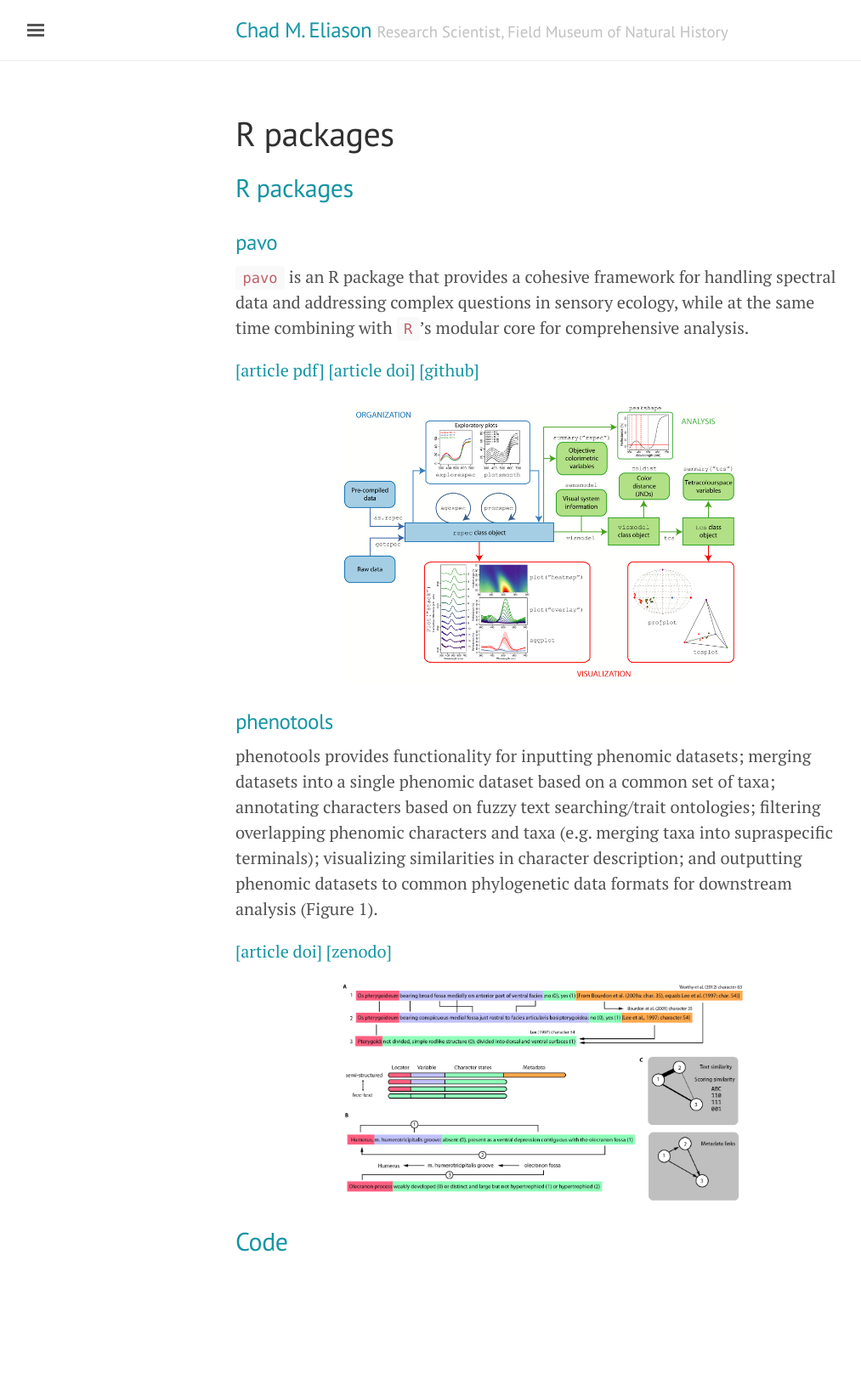
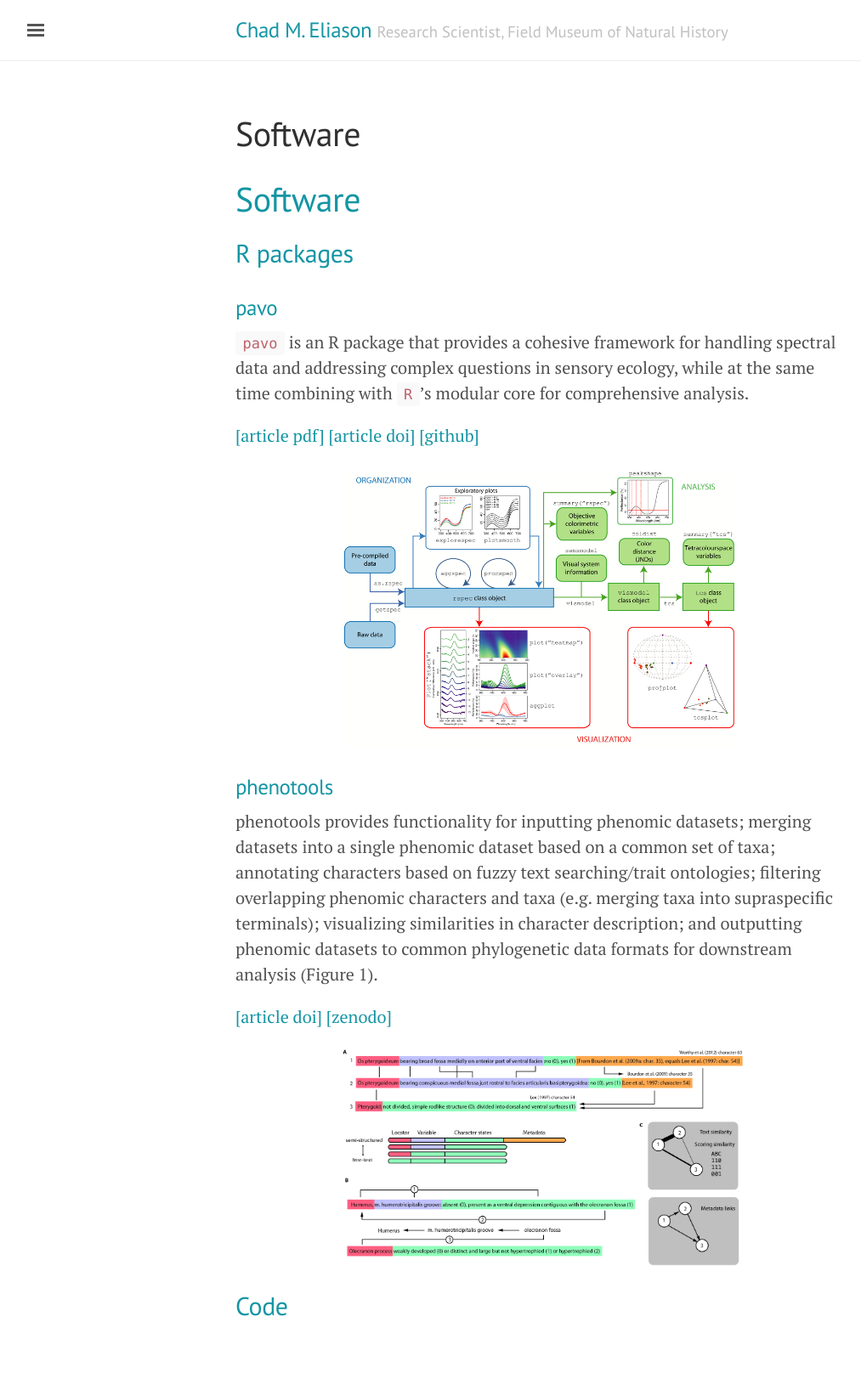
Before and after one commit to celiason/celiason.github.io, a Jekyll site: the page built from 4-software.md, in a window 1280 px wide. Shown: the whole page at 85% size, without its empty margins (3-1016 px from the left). Built offline with Jekyll 4.4.1, drawn with Linux system fonts in a browser that asks for light colours; our own code applies the rules of GitHub Pages for plain Markdown files; before the commit the page ends 1559 px from its top, so only the background shows below that.

Commit message:
Update 4-software.md

```diff
--- a/4-software.md
+++ b/4-software.md
@@ -1,3 +1,5 @@
+# Software
+
 ## R packages
 
 ### pavo
```
